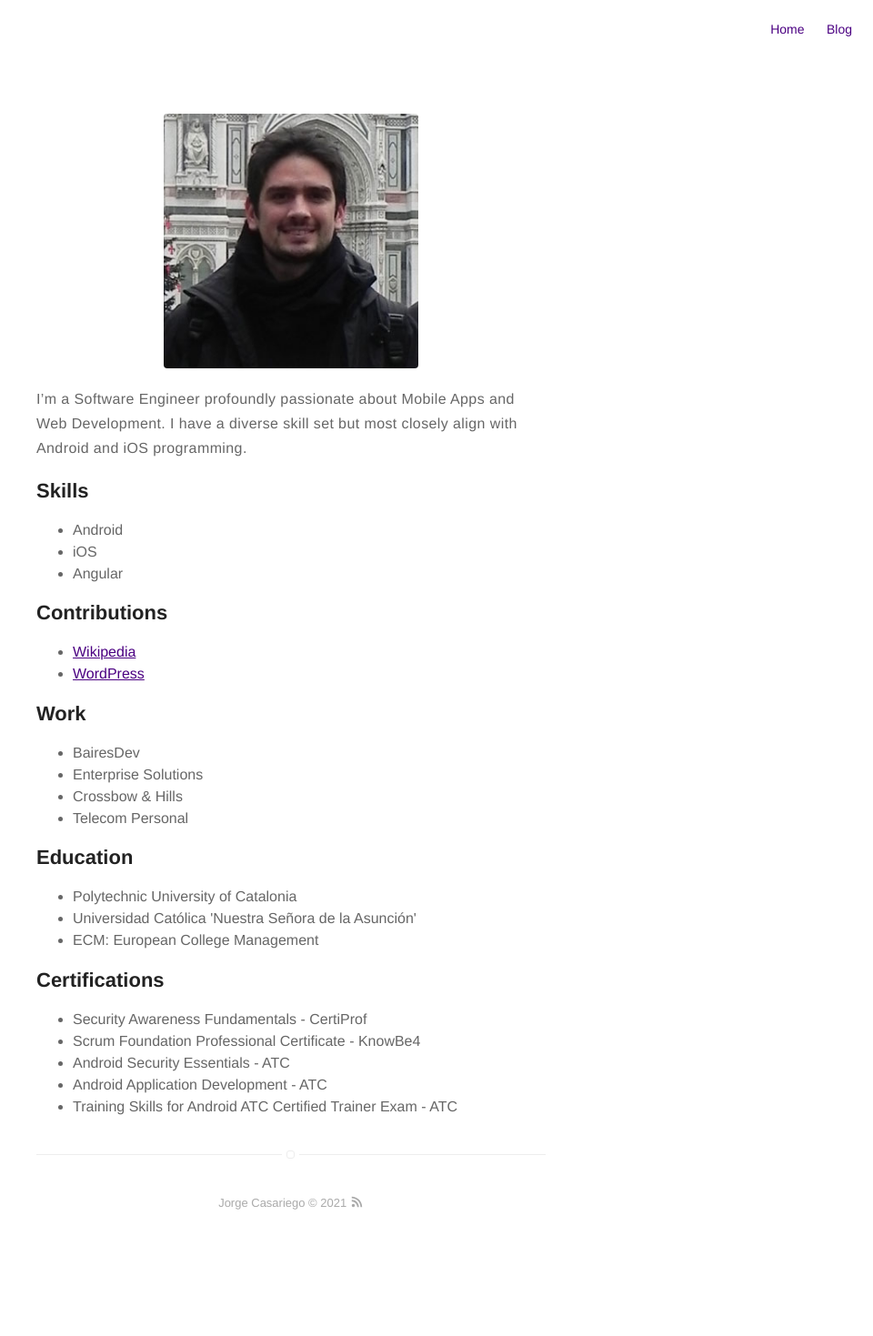
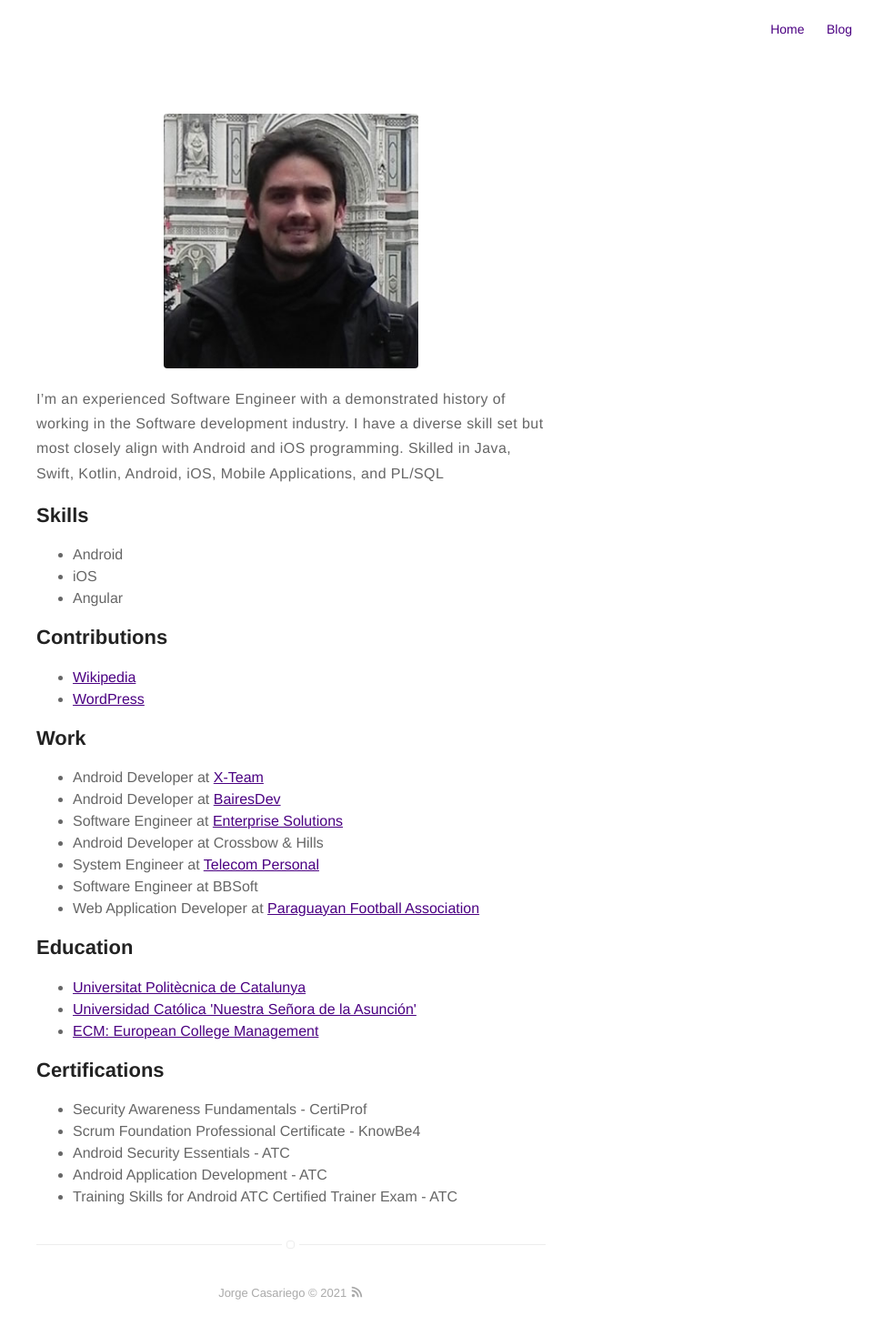
Before and after one commit to jorgecasariego/jorgecasariego.github.io, a Jekyll site: the page built from about.md, in a window 1280 px wide. Shown: the whole page at 91% size, without its empty margins (320-1280 px from the left). Built offline with Jekyll 4.4.1, drawn with Linux system fonts in a browser that asks for light colours; before the commit the page ends 1370 px from its top, so only the background shows below that.

Commit message:
update profile

```diff
--- a/about.md
+++ b/about.md
@@ -4,8 +4,9 @@ layout: page
 ---
 ![Profile Image]({{ site.url }}/{{ site.picture }})
 
-<p>I’m a Software Engineer profoundly passionate about Mobile Apps and Web Development.
-I have a diverse skill set but most closely align with Android and iOS programming.</p>
+<p>I’m an experienced Software Engineer with a demonstrated history of working in the Software development industry.
+I have a diverse skill set but most closely align with Android and iOS programming.
+Skilled in Java, Swift, Kotlin, Android, iOS, Mobile Applications, and PL/SQL</p>
 
 <h2>Skills</h2>
 
@@ -25,19 +26,22 @@ I have a diverse skill set but most closely align with Android and iOS programmi
 <h2>Work</h2>
 
 <ul>
-	<li>BairesDev</li>
-	<li>Enterprise Solutions</li>
-	<li>Crossbow & Hills</li>
-	<li>Telecom Personal</li>
+	<li>Android Developer at <a href="https://x-team.com">X-Team</a></li>
+	<li>Android Developer at <a href="https://www.bairesdev.com">BairesDev</a></li>
+	<li>Software Engineer at <a href="https://www.linkedin.com/company/enterprise-solutions-py/">Enterprise Solutions</a></li>
+	<li>Android Developer at <b>Crossbow & Hills</b></li>
+	<li>System Engineer at <a href="https://www.personal.com.py">Telecom Personal</a></li>
+	<li>Software Engineer at <b>BBSoft</b></li>
+	<li>Web Application Developer at <a href="https://www.apf.org.py">Paraguayan Football Association</a></li>
 
 </ul>
 
 <h2>Education</h2>
 
 <ul>
-	<li>Polytechnic University of Catalonia</li>
-	<li>Universidad Católica 'Nuestra Señora de la Asunción'</li>
-	<li>ECM: European College Management</li>
+	<li><a href="https://www.linkedin.com/school/universitat-politecnica-de-catalunya/">Universitat Politècnica de Catalunya</a></li>
+	<li><a href="https://www.linkedin.com/school/unicatolicapy/">Universidad Católica 'Nuestra Señora de la Asunción'</a></li>
+	<li><a href="https://www.linkedin.com/school/ecm-european-college-management/about/">ECM: European College Management</a></li>
 </ul>
 
 <h2>Certifications</h2>
```
